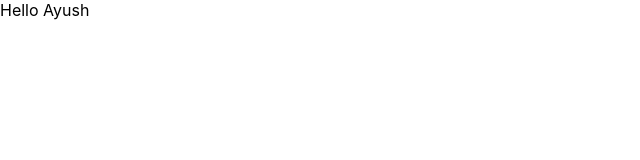
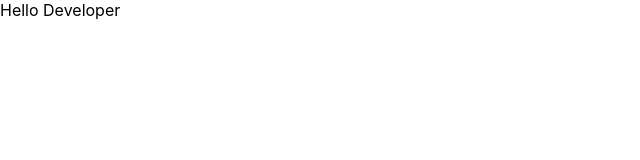
Before and after one commit to AYUSH-G18/Jenkins, a React (Create React App) app: page / in a window 1280 px wide. Shown: the top 160 px of the page, without its empty margins (0-640 px from the left). Built offline with nearby package versions, Linux system fonts and the light colour scheme.

Commit message:
Automatic changes from Jenkins

```diff
--- a/src/App.js
+++ b/src/App.js
@@ -3,7 +3,7 @@ import './App.css';
 
 function App() {
   return (
-    <div>Hello Ayush</div>
+    <div>Hello Developer</div>
   );
 }
 
```
Also changed, not shown: src/components/hero.js (line endings or trailing spaces).
